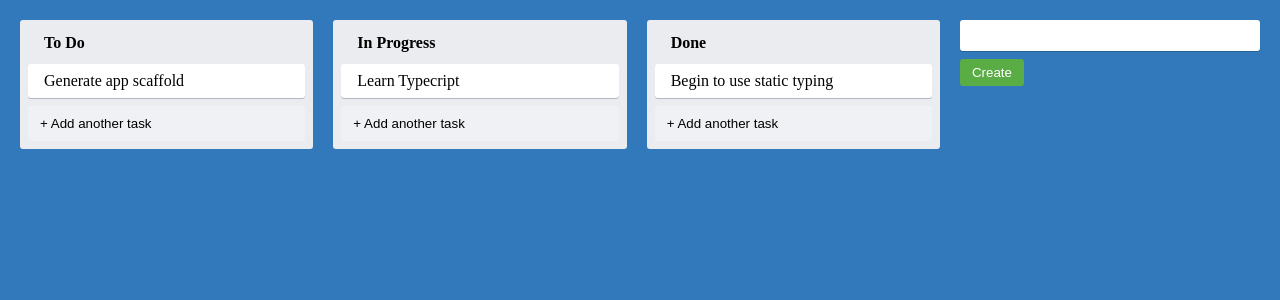
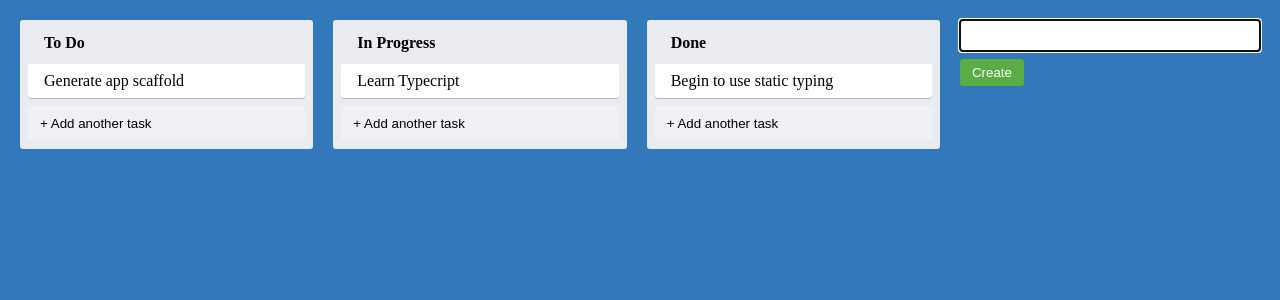
Before and after one commit to Any28Flo/trello-clone-ts, a React (Vite) app: page / in a window 1280 px wide. Both pictures are taken after a click on the button "add". Shown: the top 300 px of the page. Built offline with nearby package versions, Linux system fonts and the light colour scheme.

Commit message:
feat | create useFocus hook

```diff
--- a/src/assets/components/Item/NewItemForm.tsx
+++ b/src/assets/components/Item/NewItemForm.tsx
@@ -1,19 +1,25 @@
-import {useState} from "react";
+import { useState } from "react";
 
-import {NewItemFormContainer} from "../../styles/styles";
-import {NewItemButton} from "../../styles/styles";
-import {NewItemInput} from "../../styles/styles";
+import { NewItemFormContainer } from "../../styles/styles";
+import { NewItemButton } from "../../styles/styles";
+import { NewItemInput } from "../../styles/styles";
 
+import { useFocus } from "../../utils/useFocus";
 
 type NewItemFormType = {
-    onAdd: (text:string) => void
+    onAdd: (text: string) => void
 }
-export const NewItemForm = ({onAdd} : NewItemFormType) => {
+export const NewItemForm = ({ onAdd }: NewItemFormType) => {
     const [text, setText] = useState("");
+
+    const inputRef = useFocus();
 
     return (
         <NewItemFormContainer>
-            <NewItemInput value={text} onChange={e => setText(e.target.value) }/>
+            <NewItemInput
+                ref={inputRef}
+                value={text}
+                onChange={e => setText(e.target.value)} />
             <NewItemButton onClick={() => onAdd(text)} >
                 Create
             </NewItemButton>
--- /dev/null
+++ b/src/assets/utils/useFocus.ts
@@ -0,0 +1,13 @@
+import { useEffect, useRef } from "react"
+
+export const useFocus = () =>{
+    const ref = useRef<HTMLInputElement>(null)
+
+    useEffect(() => {
+        //Le damos focus automatico al primer input cuando la pagina se renderiza por
+        //primera vez
+       ref.current?.focus()
+    }, []);
+
+    return ref
+}
```
